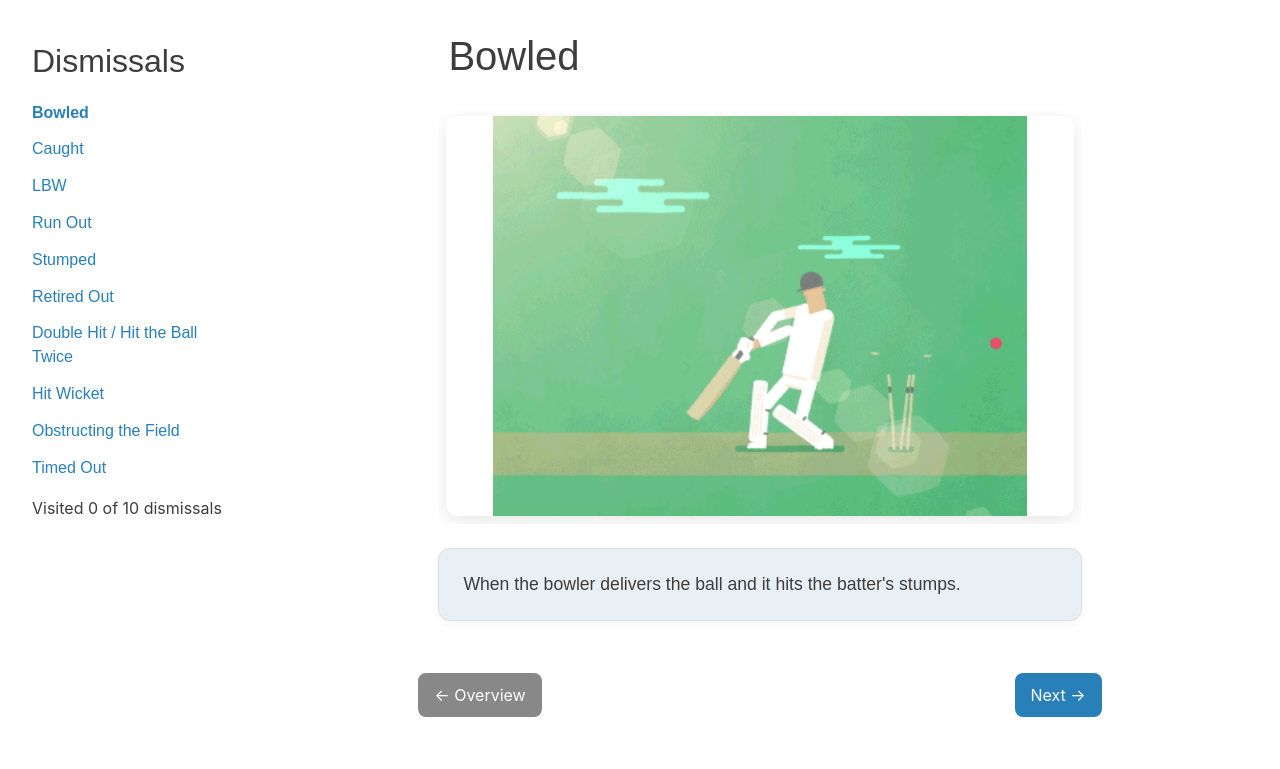
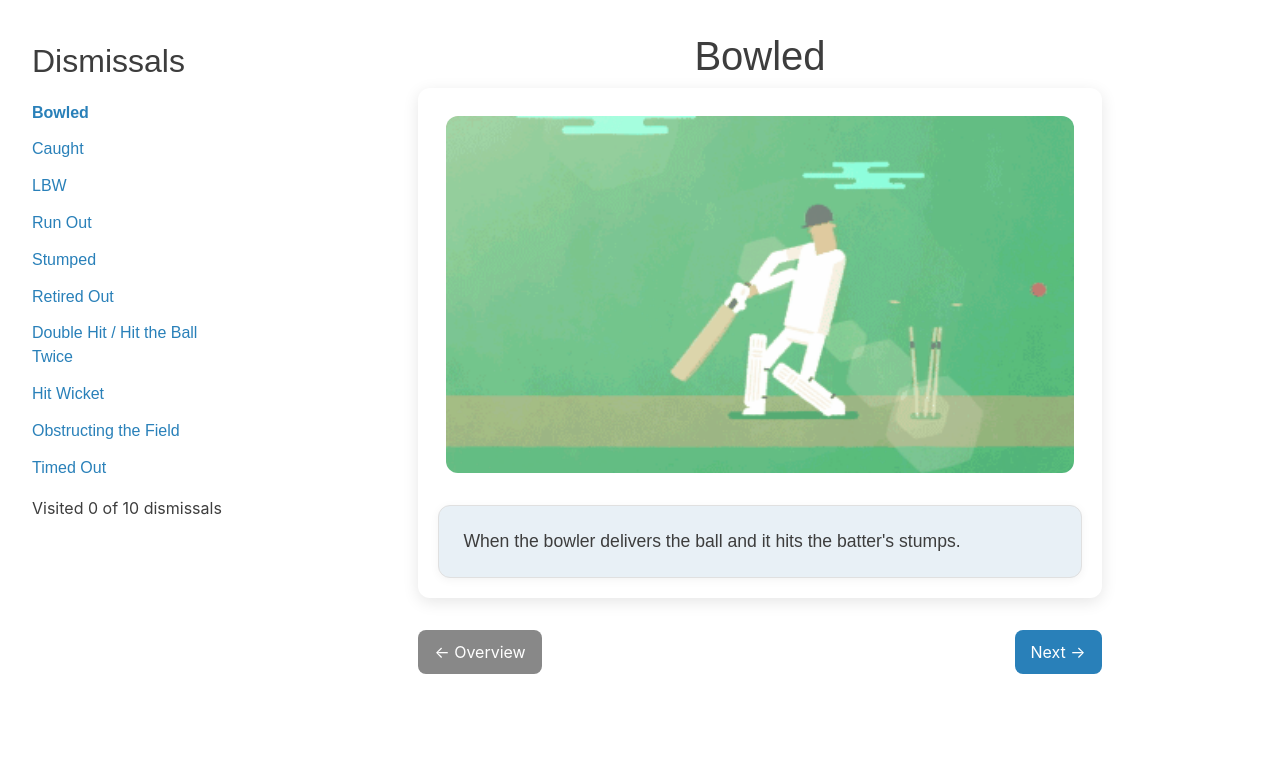
Before and after one commit to ltxom/COMS4170-Cricket-Dismissals, a Flask app: page /dismissal/1 in a window 1280 px wide. Shown: the part 73-842 px from the top of the page. After the commit the page ends 747 px from the top, so only its background shows below. Run offline with Flask 3, Linux system fonts and the light colour scheme; some libraries are stand-ins or nearby versions.

Commit message:
UI Changes dismissal

```diff
--- a/static/overview.css
+++ b/static/overview.css
@@ -27,13 +27,23 @@
     padding: 20px;
     position: relative;
 }
+.slide-dismissal {
+    min-width: 100%;
+    padding: 20px;
+    position: relative;
+    border-radius: 12px;
+    box-shadow: 0 4px 16px rgba(0, 0, 0, 0.1);
+}
 
 .slide img {
     width: 100%;
     border-radius: 12px;
     box-shadow: 0 4px 16px rgba(0, 0, 0, 0.1);
 }
-
+.slide-dismissal img {
+    width: 100%;
+    border-radius: 12px;
+}
 .field-container {
     position: relative;
     width: 100%;
@@ -167,7 +177,7 @@
 
 .descriptionImage {
 text-align: center;
-font-size: 1rem;
+font-size: 1.2rem;
 }
 
 .nav-buttons button:disabled {
@@ -229,7 +239,7 @@ font-size: 1.3rem;
 
 .dismissal-page .field-container {
     padding: 0.5rem;
-    max-height: 65vh;
+    max-height: 50vh;
 }
 
 .dismissal-page .overviewHeader {
@@ -238,8 +248,7 @@ font-size: 1.3rem;
     margin-bottom: 20px;
 }
 
-.dismissal-page .slide img {
+.dismissal-page .slide-dismissal img {
     width: 100%;
-    max-height: 50vh;
     object-fit: contain;
 }
--- a/templates/dismissal_detail.html
+++ b/templates/dismissal_detail.html
@@ -62,7 +62,7 @@
     }
     #lbw-zone {
         position: absolute;
-        top: 28%;
+        top: 32%;
         left: 50%;
         width: 6.5%;
         height: 17%;
@@ -117,7 +117,7 @@
         color: #2980b9;
     }
     .dismissalName {
-        padding-left: 30px;
+        text-align: center;
         font-family: 'Poppins', sans-serif;
 
 
@@ -155,7 +155,7 @@
         <div class="dismissalSlider">
             <h1 class="dismissalName darkGrey">{{ dismissal.display_name }}</h1>
 
-            <div class="slide">
+            <div class="slide-dismissal">
                 <div class="field-container" id="field-container">
                     {% if 'iframe' in dismissal.media %}
                         {{ dismissal.media | safe }}
```
Also changed, not shown: static/media/bowled.gif, static/media/stumped.gif, 2 other files.
